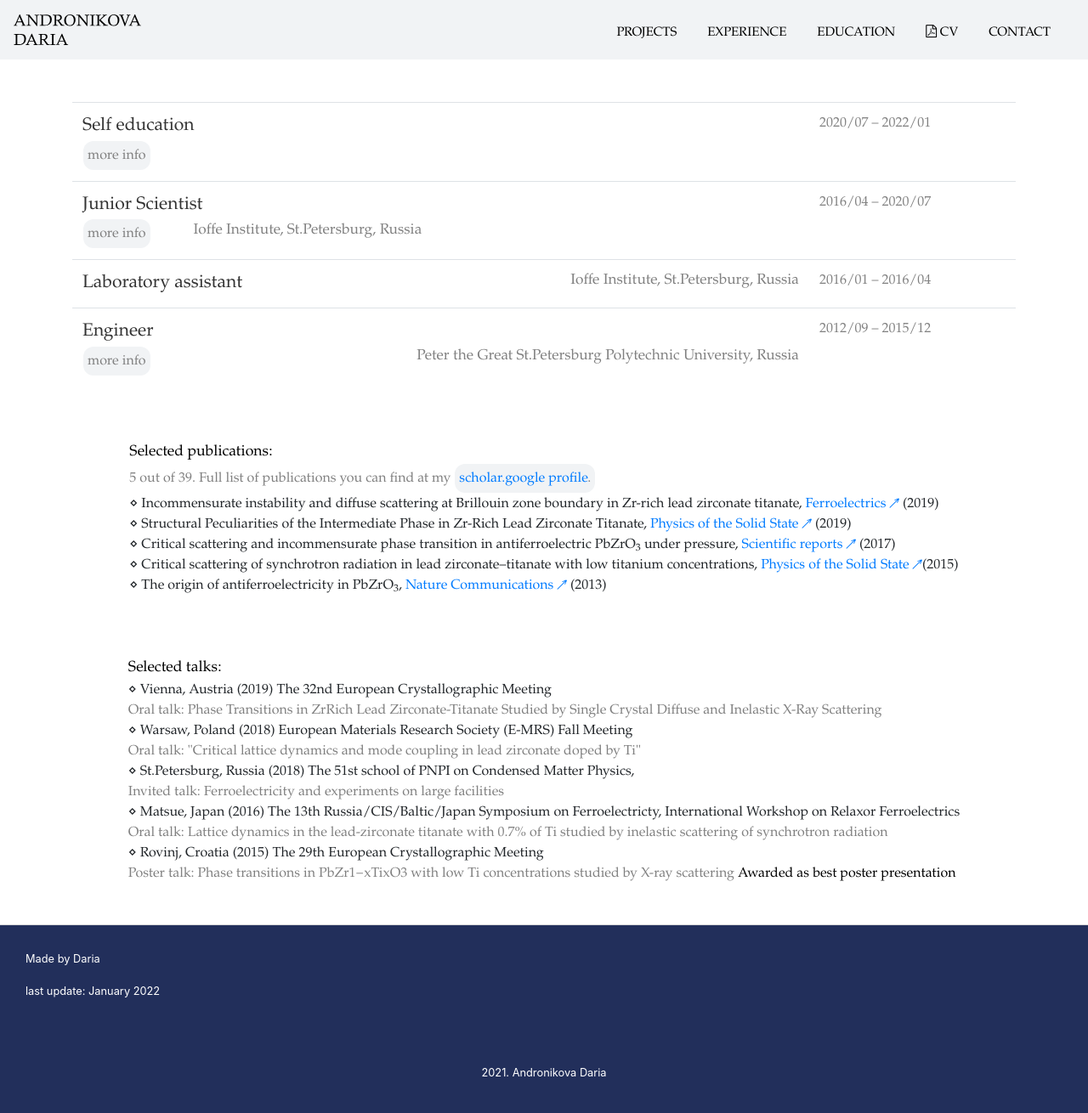
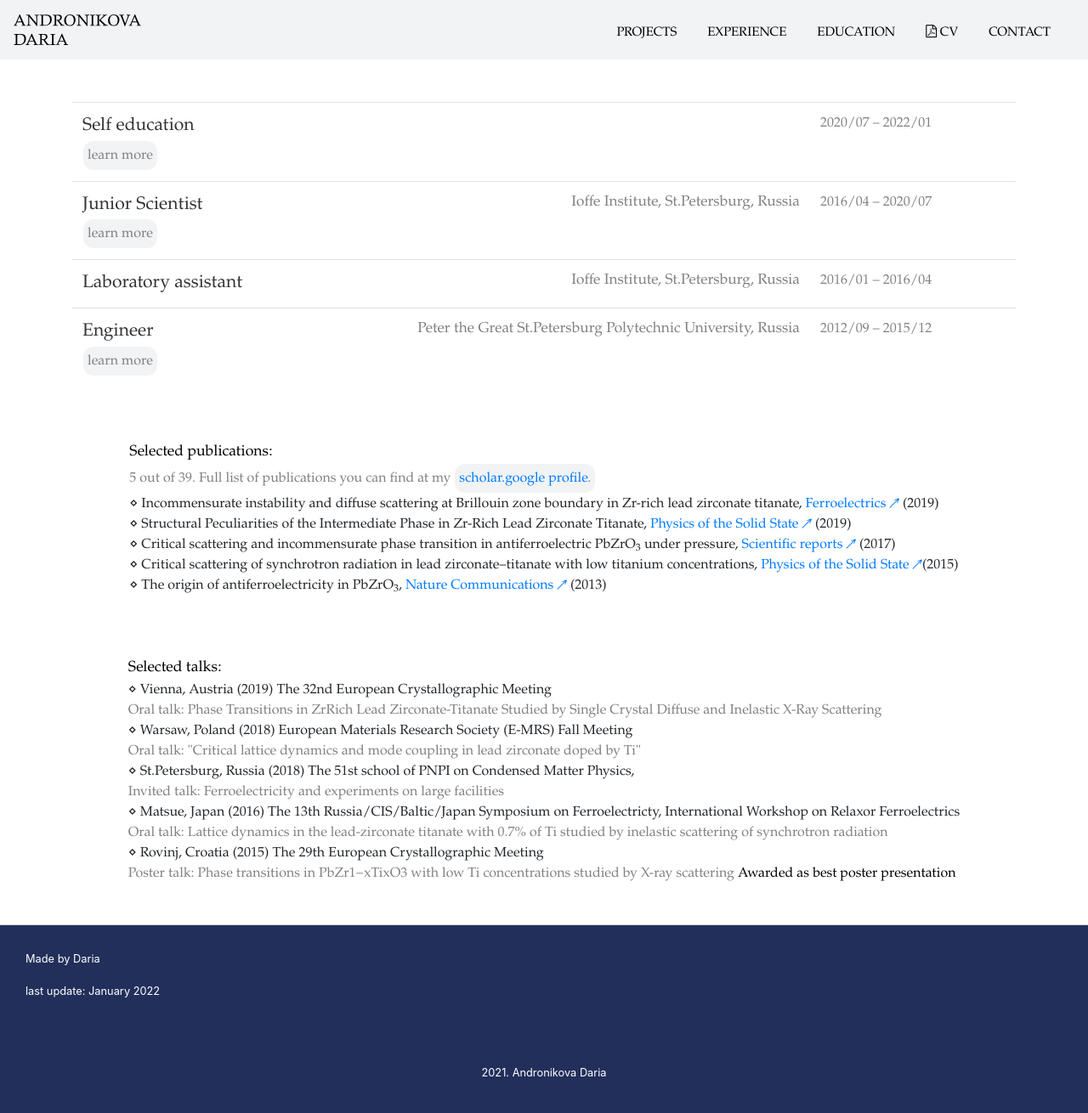
Before and after one commit to andronikova/andronikova.github.io, a Jekyll site: the page built from work.html, in a window 1280 px wide. Shown: the whole page at 85% size. Built offline with Jekyll 4.4.1, drawn with Linux system fonts in a browser that asks for light colours; a style sheet for code colours, icons or effects is not loaded.

Commit message:
little improvement of experience table

```diff
--- a/work.html
+++ b/work.html
@@ -10,7 +10,7 @@ title: Experience | Andronikova Daria
                 <span style="font-size: 1.1em;">Self education</span>
                 <br>
 
-                <button class='gray_button' id="toggle4" title="Press to see additional information." style="float:left;">more info</button>
+                <button class='gray_button' id="toggle4" title="Press to see additional information." style="float:left;">learn more</button>
                 <!--<span style="color:gray; font-size:0.9em; margin-left:50px;">Ioffe Institute, St.Petersburg, Russia</span>-->
 
                 <div style="display:none; color:black;" class="togg4">
@@ -70,13 +70,14 @@ title: Experience | Andronikova Daria
         <tr>
             <td class="milestone">
                 <span style="font-size: 1.1em;">Junior Scientist</span>
+                <span style="color:gray; float:right; font-size:0.9em;">Ioffe Institute, St.Petersburg, Russia</span>
                 <br>
 
-                <button class='gray_button' id="toggle3" title="Press to see additional information." style="float:left;">more info</button>
-                <span style="color:gray; font-size:0.9em; margin-left:50px;">Ioffe Institute, St.Petersburg, Russia</span>
+                <button class='gray_button' id="toggle3" title="Press to see additional information." style="float:left;">learn more</button>
+                <!--<span style="color:gray; font-size:0.9em; margin-left:50px;">Ioffe Institute, St.Petersburg, Russia</span>-->
 
                 <div style="display:none; color:black;" class="togg3">
-                    <br>
+                    <br><br>
                     Studied phase transitions in ferroelectric and antiferroelectric materials using X-ray scattering techniques (inelastic X-ray scattering, diffuse scattering, diffraction).
                     <br><br>
                     <span style="color:gray;">Responsibilities:</span>
@@ -119,10 +120,11 @@ title: Experience | Andronikova Daria
 
             <td class="milestone">
                 <span style="font-size: 1.1em;">Engineer</span>
+                <span style="color:gray; float:right; font-size:0.9em;">Peter the Great St.Petersburg Polytechnic University, Russia</span>
+
                 <br>
-                <button class='gray_button' id="toggle1" title="Press to see additional information." style="float:left;">more info</button>
+                <button class='gray_button' id="toggle1" title="Press to see additional information." style="float:left;">learn more</button>
 
-                <span style="color:gray; float:right; font-size:0.9em;">Peter the Great St.Petersburg Polytechnic University, Russia<span>
                 <div style="display:none; color:black;" class="togg1">
                     <br><br>
                     Studied phase transitions in single crystals and epitaxial thin films of functional dielectrics using SuperNova X-ray diffractometer.
```
Also changed, not shown: other parts of work.html (+3 -1 lines).
